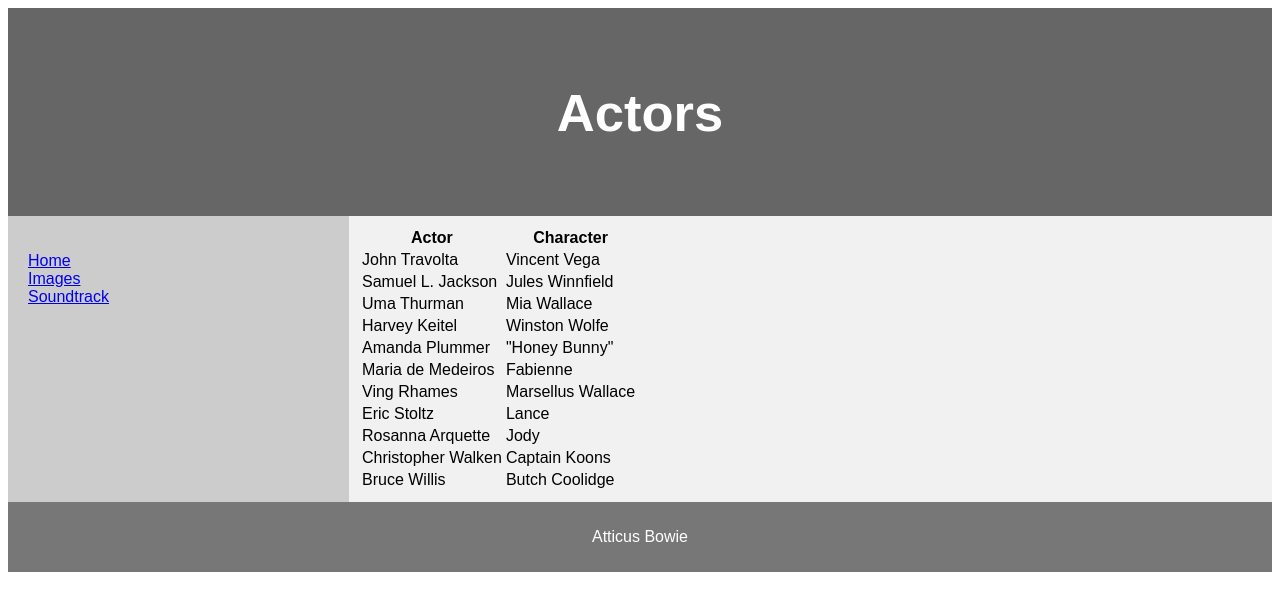
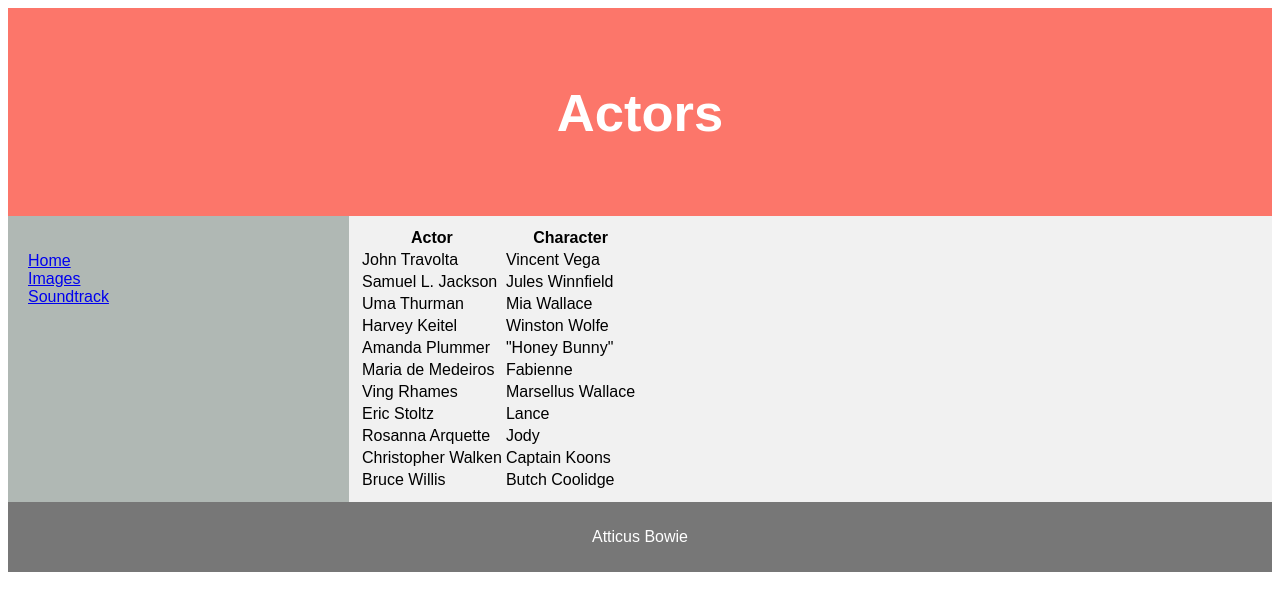
Before and after one commit to 122abowie/movie.io, a plain HTML site: page actors.html in a window 1280 px wide. Drawn offline with Linux system fonts and the light colour scheme.

Commit message:
Add files via upload

```diff
--- a/actors.html
+++ b/actors.html
@@ -17,7 +17,7 @@ body {
 }
 
 header {
-  background-color: #666;
+  background-color: #fc766a;
   padding: 30px;
   text-align: center;
   font-size: 35px;
@@ -33,7 +33,7 @@ nav {
   -webkit-flex: 1;
   -ms-flex: 1;
   flex: 1;
-  background: #ccc;
+  background: #B0B8B4;
   padding: 20px;
 }
 
```
Also changed, not shown: images.html (+2 -2 lines), index.html (+2 -2 lines), soundtrack.html (+2 -2 lines).
